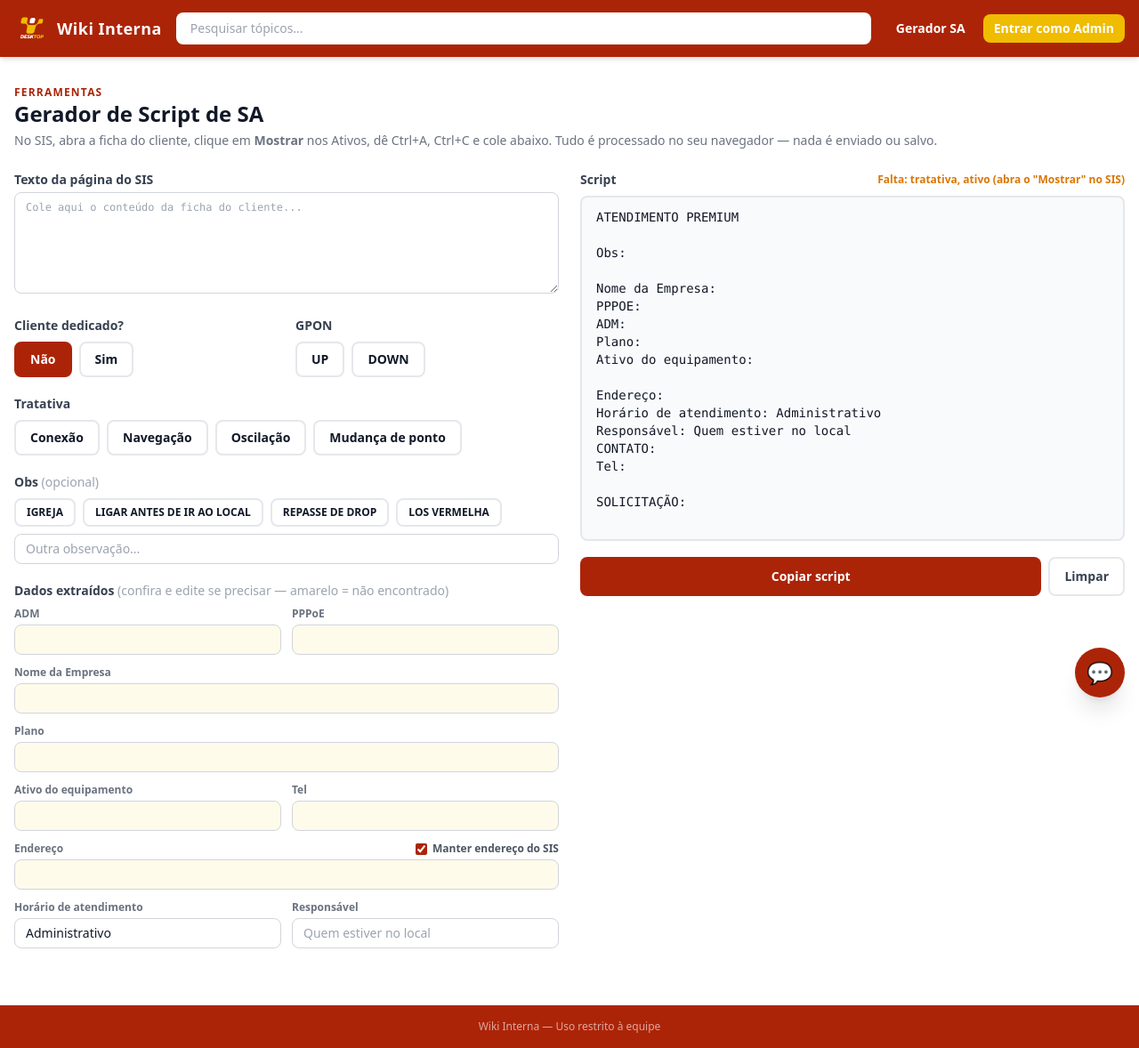
After one commit to Lice030961/wiki-interna, a Django app: page /ferramentas/gerador-sa/ in a window 1280 px wide. The commit adds this page. Shown: the whole page at 89% size. Run offline with Django 5.2, Linux system fonts and the light colour scheme; some libraries are stand-ins or nearby versions.

Commit message:
Criação do Gerador de Script

```diff
--- a/core/urls.py
+++ b/core/urls.py
@@ -7,6 +7,7 @@ urlpatterns = [
     path('logout/', views.logout_view, name='logout'),
     path('busca/', views.search, name='search'),
     path('chat/', views.chat, name='chat'),
+    path('ferramentas/gerador-sa/', views.script_generator, name='script_generator'),
 
     # Layers 2 & 3
     path('topico/<slug:major_slug>/', views.major_topic, name='major_topic'),
--- a/core/views.py
+++ b/core/views.py
@@ -99,6 +99,35 @@ def logout_view(request):
 def home(request):
     major_topics = MajorTopic.objects.prefetch_related('minor_topics').all()
     return render(request, 'home.html', {'major_topics': major_topics})
+
+
+# ── Ferramentas ───────────────────────────────────────────────────────────────
+
+def script_generator(request):
+    # Toda a extração roda no navegador (static/js/script_generator.js);
+    # o texto colado do SIS nunca chega ao servidor.
+    return render(request, 'tools/script_generator.html', {
+        'dedicado_options': [('nao', 'Não'), ('sim', 'Sim')],
+        'gpon_options': ['UP', 'DOWN'],
+        'tratativa_options': [
+            ('conexao', 'Conexão'),
+            ('navegacao', 'Navegação'),
+            ('oscilacao', 'Oscilação'),
+            ('mudanca', 'Mudança de ponto'),
+        ],
+        'obs_options': ['IGREJA', 'LIGAR ANTES DE IR AO LOCAL', 'REPASSE DE DROP', 'LOS VERMELHA'],
+        'fields': [
+            ('adm', 'ADM'),
+            ('pppoe', 'PPPoE'),
+            ('nome', 'Nome da Empresa'),
+            ('plano', 'Plano'),
+            ('ativo', 'Ativo do equipamento'),
+            ('tel', 'Tel'),
+            ('endereco', 'Endereço'),
+            ('horario', 'Horário de atendimento'),
+            ('responsavel', 'Responsável'),
+        ],
+    })
 
 
 # ── Search ────────────────────────────────────────────────────────────────────
--- /dev/null
+++ b/static/js/script_generator.js
@@ -0,0 +1,246 @@
+// Gerador de Script de SA — roda 100% no navegador. O texto colado do SIS
+// nunca é enviado ao servidor nem salvo.
+(function () {
+  // PPPoE desse domínio (plano não legado) é encurtado até o "@".
+  const SHORT_PPPOE_DOMAIN = 'desktop.com.br';
+  const DEFAULT_RESPONSAVEL = 'Quem estiver no local';
+  const SOLICITACAO = {
+    conexao: 'SEM ACESSO',
+    navegacao: 'SEM NAVEGAÇÃO',
+    oscilacao: 'OSCILAÇÃO',
+    mudanca: 'MUDANÇA DE PONTO',
+  };
+  const ATIVO_RE = /\b[A-Z]{2}\d{6}\b/;
+  const PHONE_RE = /\(?\d{2}\)?\s*9?\d{4}[-\s]?\d{4}/;
+
+  const $ = (id) => document.getElementById(id);
+  const fieldIds = ['nome', 'pppoe', 'plano', 'ativo', 'endereco', 'responsavel', 'tel'];
+
+  // Remove acentos preservando o tamanho da string, para os índices baterem com o original.
+  function fold(s) {
+    return s.split('').map((c) => c.normalize('NFD')[0]).join('').toLowerCase();
+  }
+
+  function escapeRe(s) {
+    return s.replace(/[.*+?^${}()|[\]\\]/g, '\\$&');
+  }
+
+  // O SIS copia as linhas como "Rótulo<TAB>valor" (ou com vários espaços).
+  function labelRe(label) {
+    return new RegExp('^' + escapeRe(label) + '(?:\\s*:|\\t|\\s{2,}|$)\\s*');
+  }
+
+  // Valores de todas as linhas com esse rótulo. Com nextLine, rótulo sozinho na linha
+  // (ex.: "Serviços") pega a linha seguinte como valor.
+  function findAll(lines, label, nextLine) {
+    const re = labelRe(label);
+    const values = [];
+    lines.forEach((line, i) => {
+      const m = fold(line).match(re);
+      if (!m) return;
+      let value = line.slice(m[0].length).trim();
+      if (!value && nextLine && lines[i + 1]) value = lines[i + 1].trim();
+      if (value) values.push(value);
+    });
+    return values;
+  }
+
+  function find(lines, label, nextLine) {
+    return findAll(lines, label, nextLine)[0] || '';
+  }
+
+  function formatPppoe(login) {
+    const at = login.indexOf('@');
+    if (at !== -1 && login.slice(at + 1).toLowerCase() === SHORT_PPPOE_DOMAIN) {
+      return login.slice(0, at + 1);
+    }
+    return login;
+  }
+
+  function parse(text) {
+    const lines = text.split(/\r?\n/).map((l) => l.normalize('NFC').trim()).filter(Boolean);
+    const out = {};
+
+    // ADM = número da "Área do Assinante (SAC)".
+    const sac = find(lines, 'area do assinante (sac)').match(/^\d+/);
+    out.adm = sac ? sac[0] : '';
+
+    // O nome não tem rótulo: é a linha logo antes de "E-mail".
+    const emailIdx = lines.findIndex((l) => labelRe('e-mail').test(fold(l)));
+    out.nome = emailIdx > 0 ? lines[emailIdx - 1] : '';
+
+    const login = find(lines, 'usuario').match(/^\S+@[\w.-]+/);
+    out.pppoe = login ? formatPppoe(login[0]) : '';
+
+    // Com vários links no mesmo ADM, "Serviços" lista todos; o serviço aberto é a
+    // linha logo antes de "Adicionais do Contrato".
+    const adicionaisIdx = lines.findIndex((l) => fold(l).startsWith('adicionais do contrato'));
+    out.plano = adicionaisIdx > 0 ? lines[adicionaisIdx - 1] : find(lines, 'servicos', true);
+
+    // Só aparece com o "Mostrar" dos Ativos aberto (ex.: "ZN220280 - ONT Zyxel-PMG2005").
+    // Pode haver mais de um (ONU + roteador); procura só até "IP's Adicionais".
+    const ativos = [];
+    const ativosIdx = lines.findIndex((l) => labelRe('ativos').test(fold(l)));
+    if (ativosIdx !== -1) {
+      let endIdx = lines.findIndex((l, i) => i > ativosIdx && fold(l).startsWith("ip's adicionais"));
+      if (endIdx === -1) endIdx = lines.length;
+      lines.slice(ativosIdx, endIdx).forEach((l) => {
+        (l.match(new RegExp(ATIVO_RE.source, 'g')) || []).forEach((code) => {
+          if (!ativos.includes(code)) ativos.push(code);
+        });
+      });
+    }
+    out.ativo = ativos.join(' / ');
+
+    // Formato fixo: Rua, número - Bairro - Cidade/SP
+    const rua = find(lines, 'logradouro');
+    const numero = find(lines, 'numero');
+    const bairro = find(lines, 'bairro');
+    const cidade = find(lines, 'cidade');
+    out.endereco = rua
+      ? rua + (numero ? ', ' + numero : '') + (bairro ? ' - ' + bairro : '') + (cidade ? ' - ' + cidade + '/SP' : '')
+      : '';
+
+    const phones = [];
+    ['celular', 'fixo', 'telefone', 'fone'].forEach((label) => {
+      findAll(lines, label).forEach((value) => {
+        (value.match(new RegExp(PHONE_RE.source, 'g')) || []).forEach((m) => {
+          const digits = m.replace(/\D/g, '');
+          if (!phones.includes(digits)) phones.push(digits);
+        });
+      });
+    });
+    out.tel = phones.join(' / ');
+
+    return out;
+  }
+
+  function selected(name) {
+    const el = document.querySelector('input[name="' + name + '"]:checked');
+    return el ? el.value : '';
+  }
+
+  function buildSolicitacao(dedicado, tratativa, gpon) {
+    if (!tratativa) return '';
+    let s = SOLICITACAO[tratativa];
+    if (!dedicado && tratativa !== 'mudanca' && gpon) s += ' - GPON ' + gpon;
+    return s;
+  }
+
+  function buildObs() {
+    const parts = Array.from(document.querySelectorAll('input[name="obs"]:checked')).map((el) => el.value);
+    const extra = $('f-obs').value.trim();
+    if (extra) parts.push(extra);
+    return parts.join(' / ');
+  }
+
+  function render() {
+    const dedicado = selected('dedicado') === 'sim';
+    const tratativa = selected('tratativa');
+    const needsGpon = !dedicado && tratativa !== 'mudanca';
+    const gpon = needsGpon ? selected('gpon') : '';
+
+    $('gpon-group').classList.toggle('hidden', !needsGpon);
+    $('f-ativo').disabled = dedicado;
+    // As Obs padrão (IGREJA, LOS VERMELHA...) não se aplicam a dedicado: só texto livre.
+    $('obs-presets').classList.toggle('hidden', dedicado);
+    if (dedicado) document.querySelectorAll('input[name="obs"]').forEach((el) => { el.checked = false; });
+
+    const v = {};
+    fieldIds.forEach((id) => { v[id] = $('f-' + id).value.trim(); });
+    if (dedicado) v.ativo = '-';
+    if (!v.responsavel) v.responsavel = DEFAULT_RESPONSAVEL;
+
+    ['adm'].concat(fieldIds).forEach((id) => {
+      const el = $('f-' + id);
+      const missing = !el.disabled && !el.value.trim() && id !== 'responsavel';
+      el.classList.toggle('border-amber-400', missing);
+      el.classList.toggle('bg-amber-50', missing);
+    });
+
+    const obs = buildObs();
+    $('preview').value = [
+      'ATENDIMENTO PREMIUM',
+      '',
+      'Obs:' + (obs ? ' ' + obs : ''),
+      '',
+      'Nome da Empresa: ' + v.nome,
+      'PPPOE: ' + v.pppoe,
+      'ADM: ' + $('f-adm').value.trim(),
+      'Plano: ' + v.plano,
+      'Ativo do equipamento: ' + v.ativo,
+      '',
+      'Endereço: ' + v.endereco,
+      'Horário de atendimento: ' + ($('f-horario').value.trim() || 'Administrativo'),
+      'Responsável: ' + v.responsavel,
+      'CONTATO:',
+      // Um telefone por linha: o primeiro logo após "Tel:", os demais embaixo.
+      'Tel: ' + v.tel.split('/').map((t) => t.trim()).filter(Boolean).join('\n'),
+      '',
+      'SOLICITAÇÃO: ' + buildSolicitacao(dedicado, tratativa, gpon),
+    ].join('\n');
+
+    const pending = [];
+    if (!tratativa) pending.push('tratativa');
+    if (needsGpon && tratativa && !gpon) pending.push('GPON UP/DOWN');
+    if (!dedicado && !v.ativo) pending.push('ativo (abra o "Mostrar" no SIS)');
+    $('pending').textContent = pending.length ? 'Falta: ' + pending.join(', ') : '';
+  }
+
+  // Com vários links no mesmo ADM, o SIS costuma repetir o mesmo endereço em todos;
+  // desmarcar "Manter endereço" deixa o campo vazio para preencher à mão.
+  let sisEndereco = '';
+
+  function reparse() {
+    const parsed = parse($('f-sis').value);
+    sisEndereco = parsed.endereco;
+    if (!$('keep-endereco').checked) parsed.endereco = '';
+    fieldIds.forEach((id) => { $('f-' + id).value = parsed[id] || ''; });
+    // Não sobrescreve um ADM digitado à mão.
+    const adm = $('f-adm');
+    if (!adm.value.trim() || adm.dataset.auto === '1') {
+      adm.value = parsed.adm;
+      adm.dataset.auto = '1';
+    }
+    render();
+  }
+
+  async function copy() {
+    const text = $('preview').value;
+    try {
+      await navigator.clipboard.writeText(text);
+    } catch (e) {
+      $('preview').select();
+      document.execCommand('copy');
+    }
+    const btn = $('copy-btn');
+    const original = btn.textContent;
+    btn.textContent = 'Copiado!';
+    setTimeout(() => { btn.textContent = original; }, 1500);
+  }
+
+  function clearAll() {
+    ['f-adm', 'f-sis', 'f-obs'].forEach((id) => { $(id).value = ''; });
+    $('f-adm').dataset.auto = '1';
+    $('f-horario').value = 'Administrativo';
+    document.querySelectorAll('input[name="tratativa"], input[name="gpon"], input[name="obs"]').forEach((r) => { r.checked = false; });
+    document.querySelector('input[name="dedicado"][value="nao"]').checked = true;
+    $('keep-endereco').checked = true;
+    reparse();
+    $('f-sis').focus();
+  }
+
+  $('f-sis').addEventListener('input', reparse);
+  $('f-adm').addEventListener('input', () => { $('f-adm').dataset.auto = ''; render(); });
+  document.querySelectorAll('.sg-input').forEach((el) => el.addEventListener('input', render));
+  document.querySelectorAll('input[type="radio"], input[type="checkbox"]').forEach((el) => el.addEventListener('change', render));
+  $('keep-endereco').addEventListener('change', (e) => {
+    $('f-endereco').value = e.target.checked ? sisEndereco : '';
+    render();
+    if (!e.target.checked) $('f-endereco').focus();
+  });
+  $('copy-btn').addEventListener('click', copy);
+  $('clear-btn').addEventListener('click', clearAll);
+
+  render();
+})();
--- a/templates/base.html
+++ b/templates/base.html
@@ -66,6 +66,10 @@
       </div>
 
       <nav class="flex items-center gap-2 shrink-0">
+        <a href="{% url 'script_generator' %}"
+           class="text-white font-bold text-sm px-3 py-1.5 rounded-lg hover:bg-brand-redhov transition whitespace-nowrap">
+          Gerador SA
+        </a>
         {% if user.is_authenticated and user.is_staff or user.is_authenticated and user.is_superuser %}
         <a href="{% url 'admin_dashboard' %}"
            class="bg-brand-yellow text-white font-bold text-sm px-3 py-1.5 rounded-lg hover:bg-brand-yellhov transition whitespace-nowrap">
--- /dev/null
+++ b/templates/tools/script_generator.html
@@ -0,0 +1,129 @@
+{% extends 'base.html' %}
+{% load static %}
+{% block title %}Gerador de Script SA{% endblock %}
+
+{% block content %}
+<div class="max-w-7xl mx-auto px-4 py-8">
+
+  <div class="mb-6">
+    <p class="text-xs font-bold uppercase tracking-widest text-brand-red">Ferramentas</p>
+    <h1 class="text-2xl font-extrabold text-gray-900">Gerador de Script de SA</h1>
+    <p class="text-sm text-gray-500 mt-1">
+      No SIS, abra a ficha do cliente, clique em <strong>Mostrar</strong> nos Ativos, dê Ctrl+A, Ctrl+C e cole abaixo.
+      Tudo é processado no seu navegador — nada é enviado ou salvo.
+    </p>
+  </div>
+
+  <div class="grid grid-cols-1 lg:grid-cols-2 gap-6">
+
+    <!-- Entrada -->
+    <section class="space-y-5">
+      <div>
+        <label for="f-sis" class="block text-sm font-bold text-gray-700 mb-1">Texto da página do SIS</label>
+        <textarea id="f-sis" rows="6" placeholder="Cole aqui o conteúdo da ficha do cliente..."
+                  class="w-full px-3 py-2 rounded-lg border border-gray-300 text-xs font-mono focus:outline-none focus:ring-2 focus:ring-brand-yellow"></textarea>
+      </div>
+
+      <div class="grid grid-cols-1 sm:grid-cols-2 gap-5">
+        <fieldset>
+          <legend class="text-sm font-bold text-gray-700 mb-2">Cliente dedicado?</legend>
+          <div class="flex gap-2">
+            {% for value, label in dedicado_options %}
+            <label class="cursor-pointer">
+              <input type="radio" name="dedicado" value="{{ value }}" class="peer sr-only" {% if value == 'nao' %}checked{% endif %} />
+              <span class="block px-4 py-2 rounded-lg border-2 border-gray-200 text-sm font-semibold peer-checked:border-brand-red peer-checked:bg-brand-red peer-checked:text-white transition">{{ label }}</span>
+            </label>
+            {% endfor %}
+          </div>
+        </fieldset>
+
+        <fieldset id="gpon-group">
+          <legend class="text-sm font-bold text-gray-700 mb-2">GPON</legend>
+          <div class="flex gap-2">
+            {% for value in gpon_options %}
+            <label class="cursor-pointer">
+              <input type="radio" name="gpon" value="{{ value }}" class="peer sr-only" />
+              <span class="block px-4 py-2 rounded-lg border-2 border-gray-200 text-sm font-semibold peer-checked:border-brand-red peer-checked:bg-brand-red peer-checked:text-white transition">{{ value }}</span>
+            </label>
+            {% endfor %}
+          </div>
+        </fieldset>
+      </div>
+
+      <fieldset>
+        <legend class="text-sm font-bold text-gray-700 mb-2">Tratativa</legend>
+        <div class="flex flex-wrap gap-2">
+          {% for value, label in tratativa_options %}
+          <label class="cursor-pointer">
+            <input type="radio" name="tratativa" value="{{ value }}" class="peer sr-only" />
+            <span class="block px-4 py-2 rounded-lg border-2 border-gray-200 text-sm font-semibold peer-checked:border-brand-red peer-checked:bg-brand-red peer-checked:text-white transition">{{ label }}</span>
+          </label>
+          {% endfor %}
+        </div>
+      </fieldset>
+
+      <fieldset>
+        <legend class="text-sm font-bold text-gray-700 mb-2">Obs <span class="font-normal text-gray-400">(opcional)</span></legend>
+        <div id="obs-presets" class="flex flex-wrap gap-2 mb-2">
+          {% for label in obs_options %}
+          <label class="cursor-pointer">
+            <input type="checkbox" name="obs" value="{{ label }}" class="peer sr-only" />
+            <span class="block px-3 py-1.5 rounded-lg border-2 border-gray-200 text-xs font-semibold peer-checked:border-brand-yellow peer-checked:bg-brand-yellow peer-checked:text-white transition">{{ label }}</span>
+          </label>
+          {% endfor %}
+        </div>
+        <input id="f-obs" type="text" autocomplete="off" placeholder="Outra observação..."
+               class="sg-input w-full px-3 py-1.5 rounded-lg border border-gray-300 text-sm focus:outline-none focus:ring-2 focus:ring-brand-yellow" />
+      </fieldset>
+
+      <div>
+        <h2 class="text-sm font-bold text-gray-700 mb-2">Dados extraídos <span class="font-normal text-gray-400">(confira e edite se precisar — amarelo = não encontrado)</span></h2>
+        <div class="grid grid-cols-1 sm:grid-cols-2 gap-3">
+          {% for id, label in fields %}
+          <div class="{% if id == 'nome' or id == 'plano' or id == 'endereco' %}sm:col-span-2{% endif %}">
+            <div class="flex items-center justify-between mb-1">
+              <label for="f-{{ id }}" class="text-xs font-semibold text-gray-500">{{ label }}</label>
+              {% if id == 'endereco' %}
+              <label class="flex items-center gap-1.5 text-xs font-semibold text-gray-600 cursor-pointer">
+                <input id="keep-endereco" type="checkbox" checked class="accent-brand-red" />
+                Manter endereço do SIS
+              </label>
+              {% endif %}
+            </div>
+            <input id="f-{{ id }}" type="text" autocomplete="off"
+                   {% if id == 'horario' %}value="Administrativo"{% endif %}
+                   {% if id == 'responsavel' %}placeholder="Quem estiver no local"{% endif %}
+                   {% if id == 'adm' %}inputmode="numeric" data-auto="1"{% endif %}
+                   class="sg-input w-full px-3 py-1.5 rounded-lg border border-gray-300 text-sm focus:outline-none focus:ring-2 focus:ring-brand-yellow disabled:bg-gray-100 disabled:text-gray-400" />
+          </div>
+          {% endfor %}
+        </div>
+      </div>
+    </section>
+
+    <!-- Saída -->
+    <section class="lg:sticky lg:top-24 self-start">
+      <div class="flex items-center justify-between gap-2 mb-2">
+        <h2 class="text-sm font-bold text-gray-700">Script</h2>
+        <span id="pending" class="text-xs font-semibold text-amber-600 text-right"></span>
+      </div>
+      <textarea id="preview" rows="18" readonly
+                class="w-full px-4 py-3 rounded-lg border-2 border-gray-200 bg-gray-50 text-sm font-mono resize-none focus:outline-none"></textarea>
+      <div class="flex gap-2 mt-3">
+        <button id="copy-btn" type="button"
+                class="flex-1 bg-brand-red text-white font-bold text-sm px-4 py-2.5 rounded-lg hover:bg-brand-redhov transition">
+          Copiar script
+        </button>
+        <button id="clear-btn" type="button"
+                class="bg-white border-2 border-gray-200 text-gray-700 font-bold text-sm px-4 py-2.5 rounded-lg hover:border-brand-yellow transition">
+          Limpar
+        </button>
+      </div>
+    </section>
+  </div>
+</div>
+{% endblock %}
+
+{% block extra_js %}
+<script src="{% static 'js/script_generator.js' %}"></script>
+{% endblock %}
```
Also changed, not shown: CLAUDE.md (+6 -0 lines).
